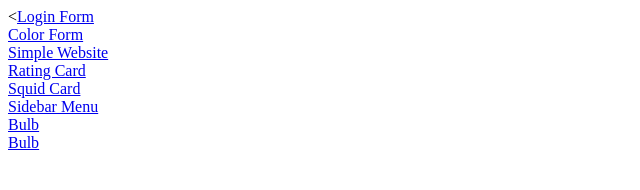
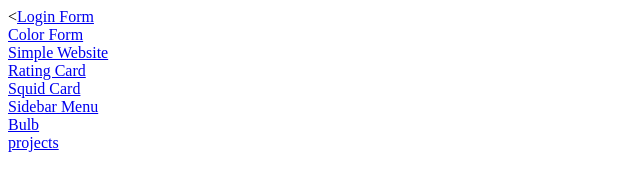
Before and after one commit to Mehrabdev458/homepage, a plain HTML site: page index.html in a window 1280 px wide. Shown: the full height of the page, 0-640 px from the left. Drawn offline with Linux system fonts and the light colour scheme.

Commit message:
Update index.html

```diff
--- a/index.html
+++ b/index.html
@@ -24,7 +24,7 @@
         <br>
 <a href="https://Mehrabdev458.github.io/BULB/">Bulb</a>
         <br>
-<a href="https://Mehrabdev458.github.io/BULB/">Bulb</a>
+<a href="https://Mehrabdev458.github.io/BULB/">projects</a>
 
 
 </body>
```
